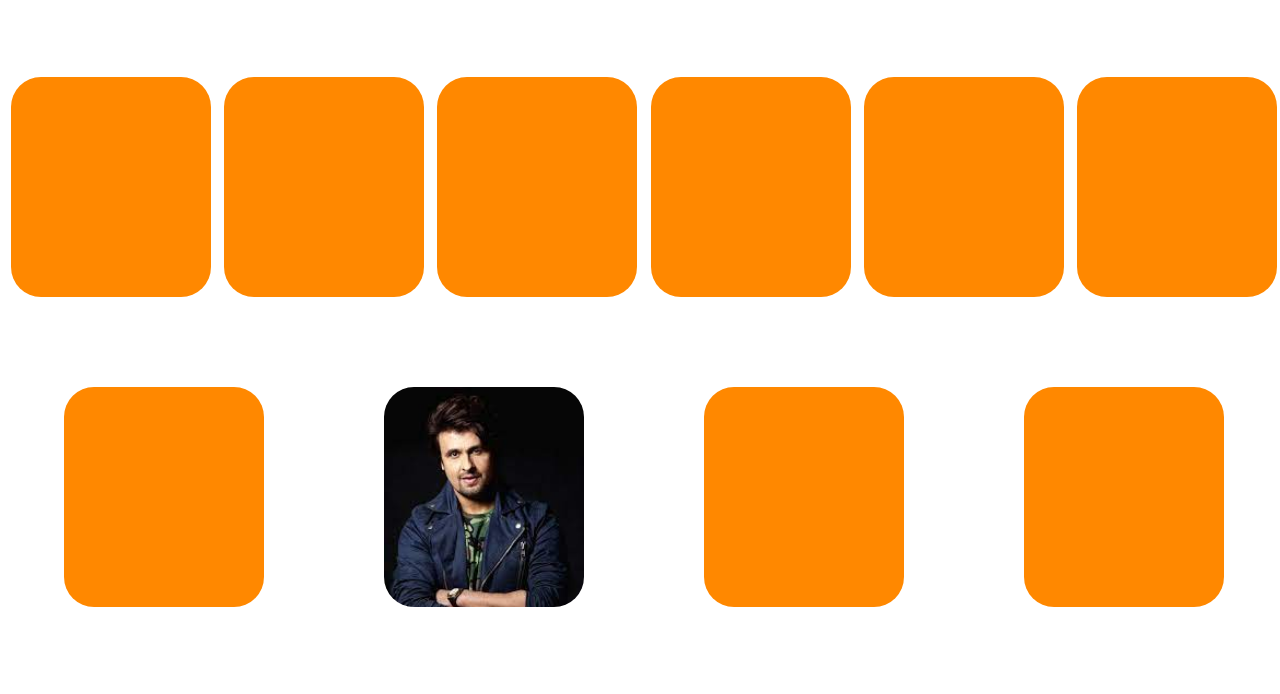
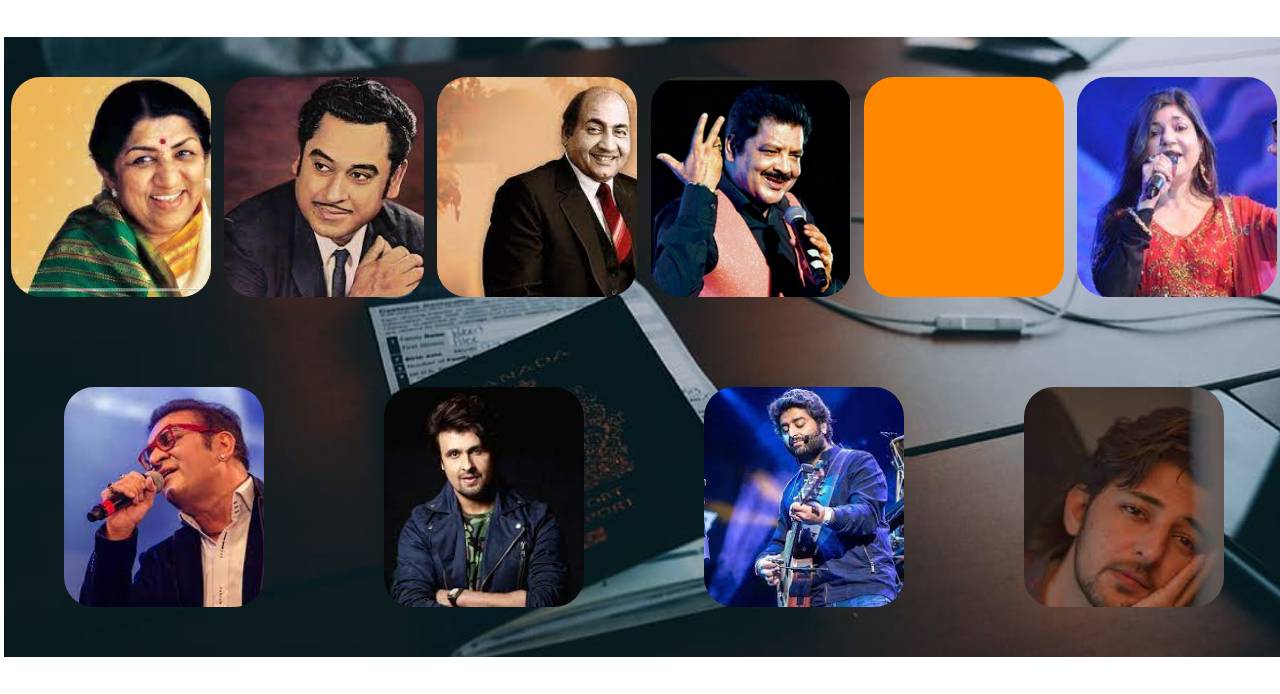
Before and after one commit to GhanendraBhardwaj19/My-Projects, a plain HTML site: page SoloMusic/index.html in a window 1280 px wide. Shown: the part 790-1484 px from the top of the page. Drawn offline with Linux system fonts and the light colour scheme; files whose address does not match are found by name.

Commit message:
Update index.html

```diff
--- a/SoloMusic/index.html
+++ b/SoloMusic/index.html
@@ -72,7 +72,7 @@
         cursor: pointer;
        }
        /* body{
-        background-image: url('m.png');
+        background-image: url('../img/m.png');
         background-repeat: no-repeat;
         background-size: cover;
 
@@ -81,7 +81,7 @@
         height: 70vh;
         /* opacity: 0.7; */
         width: 100%;
-        background-image: url('m.png');
+        background-image: url('../img/m.png');
         background-repeat: no-repeat;
         background-size: cover;
         display: flex;
@@ -139,7 +139,7 @@
         width: 100%;
         margin: 10px 4px;
         /* background-color: rgb(0, 10, 10); */
-        background-image: url('mu.png');
+        background-image: url('../img/mu.png');
 
         background-size: cover;
         display: flex;
@@ -156,7 +156,7 @@
        }
        /* singer1 */
        .singers .div1{
-        background-image: url('lata.jpeg');
+        background-image: url('../img/lata.jpeg');
         background-size: cover;
         position: relative;
         cursor: pointer;
@@ -184,7 +184,7 @@
 
        /* singer2 */
        .singers .div2{
-        background-image: url('kishore.png');
+        background-image: url('../img/kishore.png');
         background-size: cover;
         position: relative;
         cursor: pointer;
@@ -213,7 +213,7 @@
        /* singer3 */
 
        .singers .div3{
-        background-image: url('md.png');
+        background-image: url('../img/md.png');
         background-size: cover;
         position: relative;
         cursor: pointer;
@@ -242,7 +242,7 @@
        /* singer4 */
 
        .singers .div4{
-        background-image: url('udit.jpg');
+        background-image: url('../img/udit.jpg');
         background-size: cover;
         position: relative;
         cursor: pointer;
@@ -272,7 +272,7 @@
        /* singer5 */
 
        .singers .div5{
-        background-image: url('kumar.png');
+        background-image: url(../img/kumar.png');
         background-size: cover;
         position: relative;
         cursor: pointer;
@@ -302,7 +302,7 @@
        /* singer5 */
 
        .singers .div6{
-        background-image: url('alka.png');
+        background-image: url('../img/../img/alka.png');
         background-size: cover;
         position: relative;
         cursor: pointer;
@@ -332,7 +332,7 @@
        /* singer7 */
 
        .singers .div7{
-        background-image: url('abhijit.png');
+        background-image: url('../img/abhijit.png');
         background-size: cover;
         position: relative;
         cursor: pointer;
@@ -392,7 +392,7 @@
        /* singer9 */
 
        .singers .div9{
-        background-image: url('arijit.png');
+        background-image: url('../img/arijit.png');
         background-size: cover;
         position: relative;
         cursor: pointer;
@@ -422,7 +422,7 @@
        /* singer10 */
 
        .singers .div10{
-        background-image: url('darshan.png');
+        background-image: url('../img/darshan.png');
         background-size: cover;
         position: relative;
         cursor: pointer;
```
